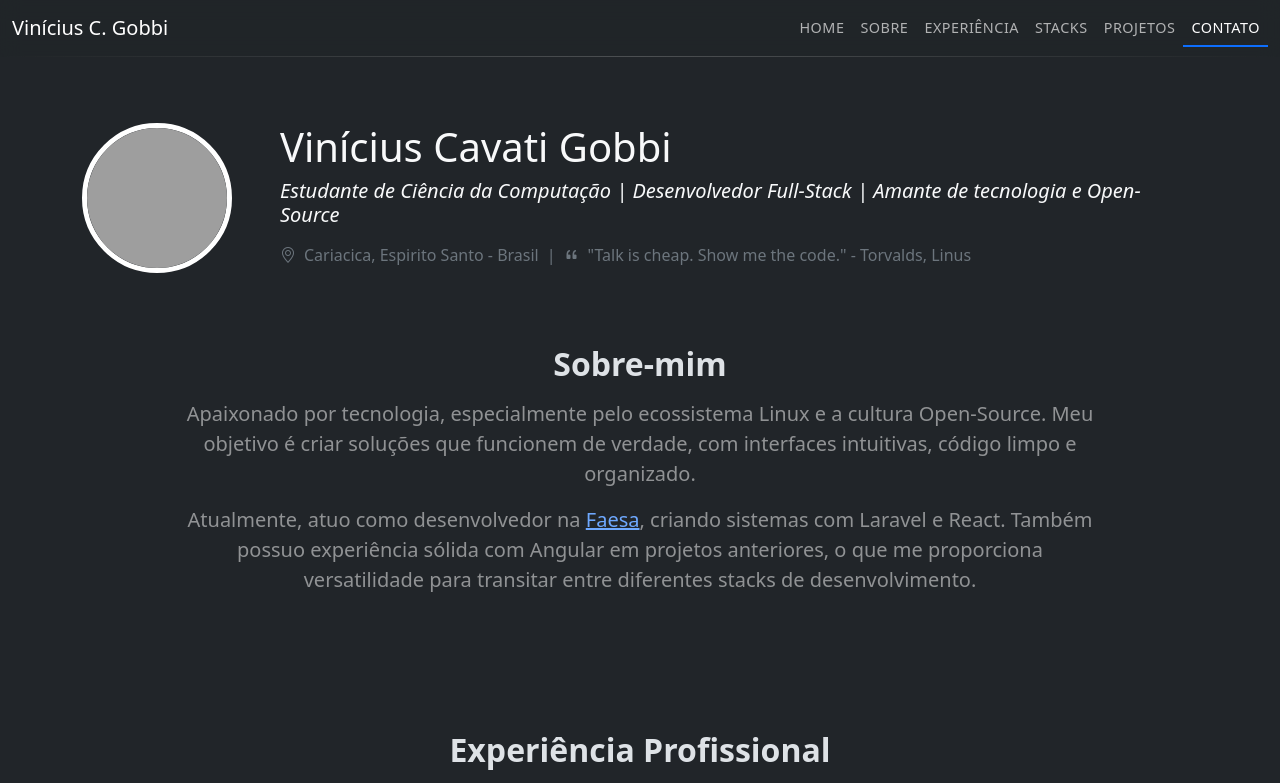
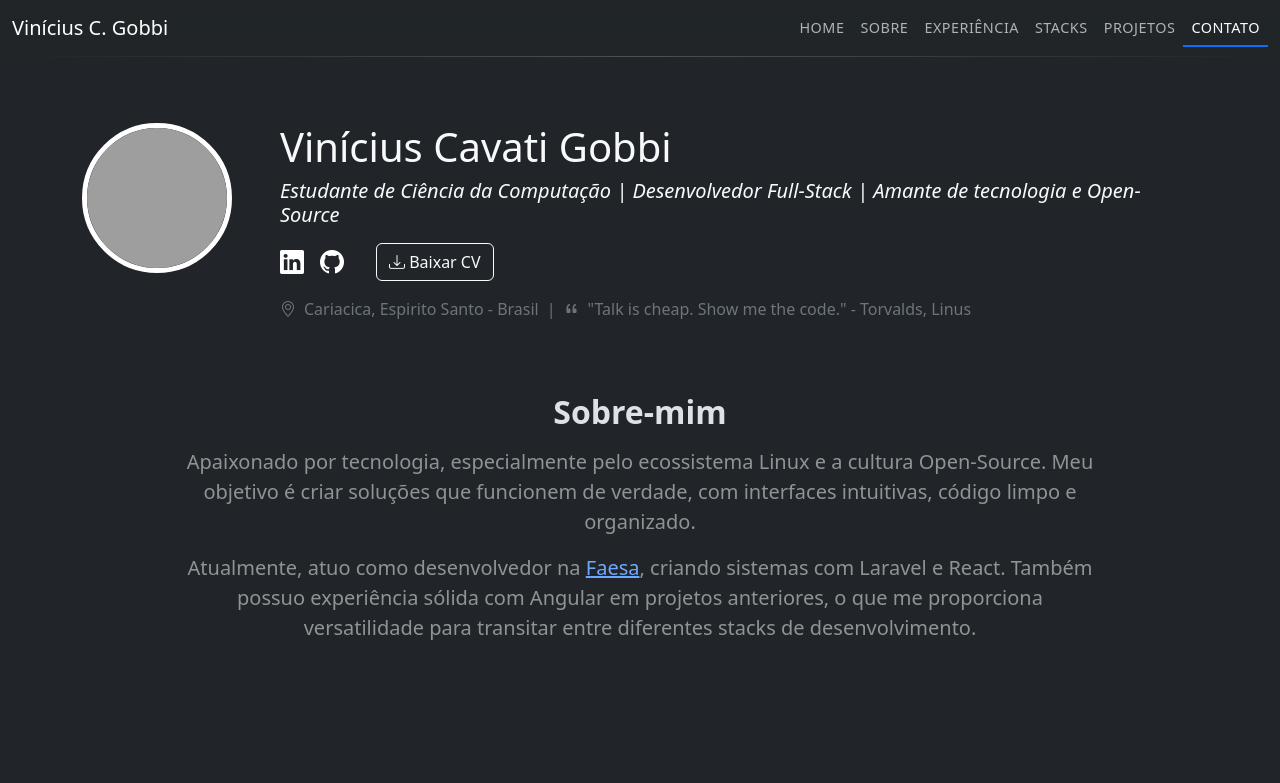
Before and after one commit to vinicgobbi/portfolio, an Angular app: page / in a window 1280 px wide. Shown: the top 783 px of the page. Built offline with nearby package versions, Linux system fonts and the light colour scheme; grey boxes are pictures that could not be loaded; a web font is replaced by a local one.

Commit message:
feat(header): adiciona links para redes sociais e botão de download do CV
Melhora a apresentação do perfil ao incluir ícones para LinkedIn e GitHub,
além de um botão para baixar o currículo. Facilita o acesso rápido às redes
profissionais e ao CV diretamente no cabeçalho.

```diff
--- a/src/app/components/header/header.html
+++ b/src/app/components/header/header.html
@@ -1,11 +1,27 @@
 <div id="header" class="d-flex flex-column flex-sm-row justify-content-center align-items-center align-items-sm-start gap-4 gap-sm-5">
+
     <img id="profile-picture" ngSrc="./assets/profile.png" width="150" height="150" alt="Foto de Perfil" draggable="false">
+
     <div id="profile-info" class="text-center text-sm-start">
         <div id="profile-info-1">
             <h2 id="" class="text-light h1">Vinícius Cavati Gobbi</h2>
             <h5 class="text-light fst-italic fw-lighter">Estudante de Ciência da Computação | Desenvolvedor Full-Stack | Amante de tecnologia e Open-Source</h5>
         </div>
+
         <div id="profile-info-2" class="d-flex flex-column gap-3 mt-3">
+
+            <div id="profile-info-socials" class="d-flex flex-row justify-content-center justify-content-sm-start align-items-center gap-3">
+                <a href="https://linkedin.com/in/vinicgobbi" target="_blank" class="text-decoration-none text-white" title="LinkedIn">
+                    <i class="bi bi-linkedin fs-4"></i>
+                </a>
+                <a href="https://github.com/vinicgobbi" target="_blank" class="text-decoration-none text-white" title="GitHub">
+                    <i class="bi bi-github fs-4"></i>
+                </a>
+
+                <a href="/assets/cv-vinicius-gobbi.pdf" target="_blank" class="btn btn-outline-light ms-sm-3">
+                    <i class="bi bi-download"></i> Baixar CV
+                </a>
+            </div>
             <div id="profile-info-local" class="d-flex flex-row justify-content-center justify-content-sm-start align-items-center gap-2 text-secondary">
                 <i class="bi bi-geo-alt"></i>
                 <p class="m-0 p-0">Cariacica, Espirito Santo - Brasil</p>
```
Also changed, not shown: 1 other file (tests, documents, lock files or other folders). Lines whose indentation alone changed are shown as unchanged.
